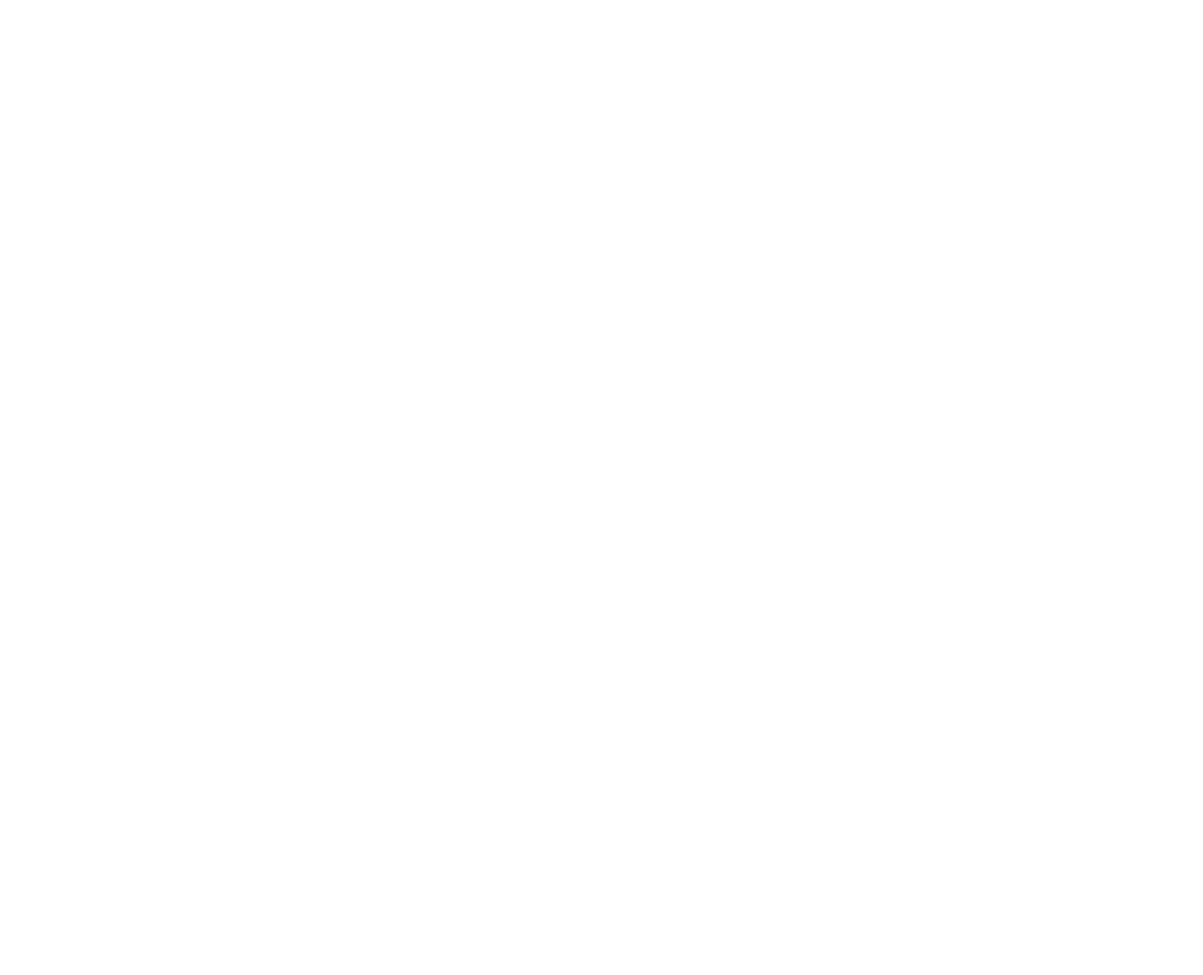
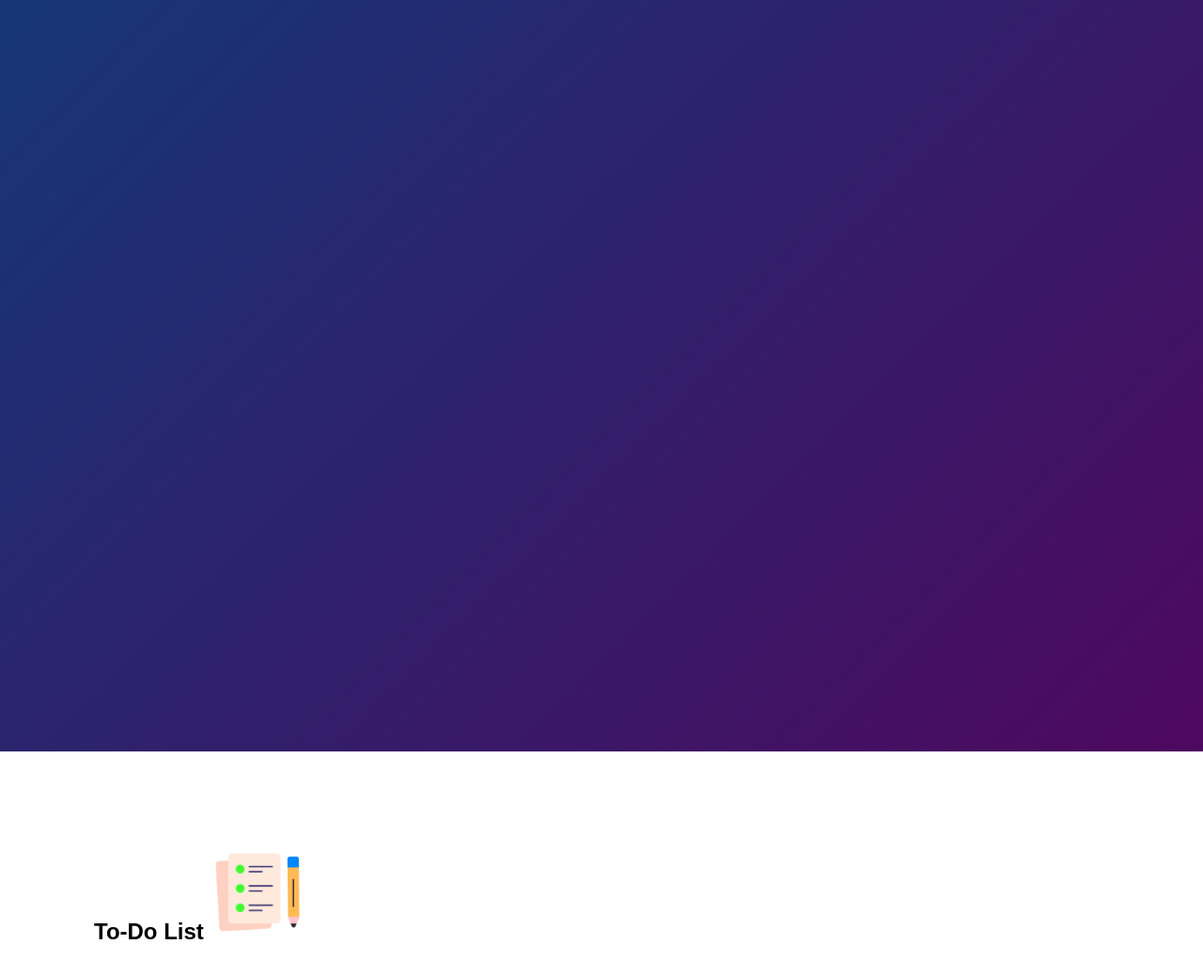
Before and after one commit to tarun05rawat/To-Do-List, a plain HTML site: page index.html in a window 1280 px wide. Shown: the whole page at 94% size. Before the commit the page ends 800 px from the top, so only its background shows below. Drawn offline with Linux system fonts and the light colour scheme.

Commit message:
changes 1

```diff
--- a/index.html
+++ b/index.html
@@ -3,9 +3,14 @@
 <head>
   <meta charset="UTF-8">
   <meta name="viewport" content="width=device-width, initial-scale=1.0">
-  <title>Document</title>
+  <title>To-Do List</title>
+  <link href="style.css" rel="stylesheet">
 </head>
 <body>
+  <div class="container"></div>
+  <div class="todo-app">
+    <h2>To-Do List <img src="images2/icon.png"></h2>
+  </div>
 
 </body>
 </html>
--- a/style.css
+++ b/style.css
@@ -0,0 +1,22 @@
+*{
+  margin: 0;
+  padding: 0;
+  font-family: "Popins", sans-serif;
+  box-sizing: border-box;
+
+}
+
+.container{
+  width: 100%;
+  min-height: 100vh;
+  background: linear-gradient(135deg, #153677, #4e085f);
+  padding: 10px;
+
+}
+
+.todo-app{
+  width: 100%;
+  max-width: 540px;
+  background: #fff;
+  margin: 100px;
+}
```
Also changed, not shown: images2/checked.png (added), images2/icon.png (added), images2/unchecked.png (added).
